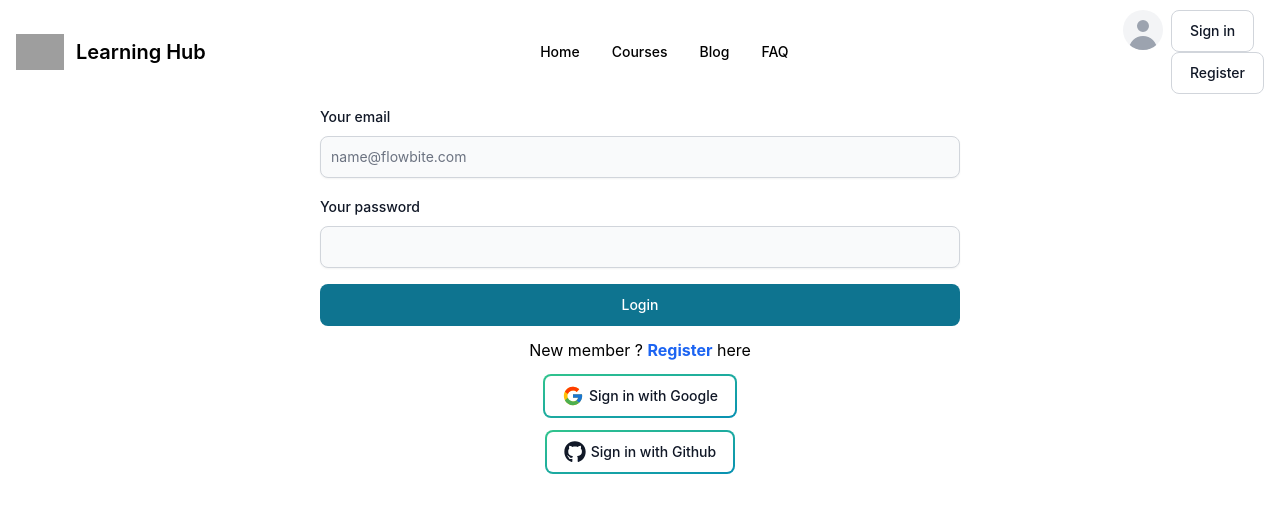
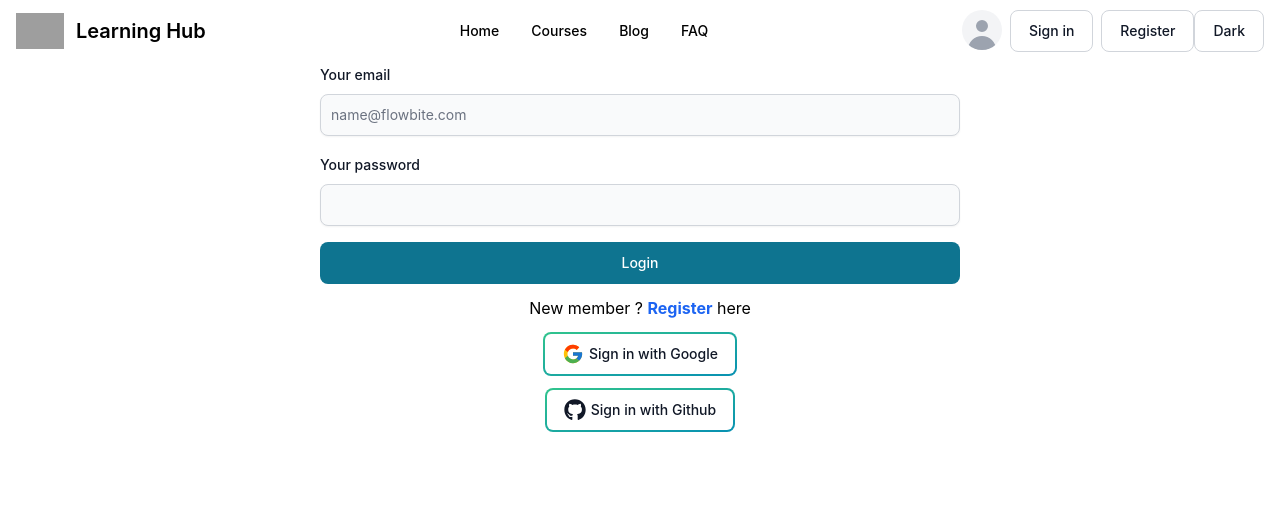
Before and after one commit to Marufhossain112/learning-platform-client, a React (Create React App) app: page /login in a window 1280 px wide. Shown: the top 512 px of the page. Built offline with nearby package versions, Linux system fonts and the light colour scheme; no server answers; grey boxes are pictures that could not be loaded.

Commit message:
toggle dark button added

```diff
--- a/src/Pages/Login/Login.js
+++ b/src/Pages/Login/Login.js
@@ -1,5 +1,5 @@
 import { GithubAuthProvider, GoogleAuthProvider } from "firebase/auth";
-import { Button, Checkbox, Label, TextInput } from "flowbite-react";
+import { Button,  Label, TextInput } from "flowbite-react";
 import React, { useContext } from "react";
 import { FcGoogle } from "react-icons/fc";
 import { FaGithub } from "react-icons/fa";
--- a/src/Pages/Navigation/Navigation.js
+++ b/src/Pages/Navigation/Navigation.js
@@ -1,11 +1,16 @@
 import { Avatar, Button, Navbar, Tooltip } from "flowbite-react";
 import React from "react";
+import { useState } from "react";
 import { useContext } from "react";
 import { Link, NavLink } from "react-router-dom";
 import { AuthContext } from "../../context/UserContext";
 
 const Navigation = () => {
   const { user, logOut } = useContext(AuthContext);
+  const [toggle, setToggle] = useState(false);
+  const handleToggle = () => {
+    setToggle(!toggle);
+  };
   const handleSignOut = () => {
     logOut()
       .then((result) => {
@@ -42,7 +47,7 @@ const Navigation = () => {
           >
             {<Avatar alt="user" img={user?.photoURL} rounded={true} />}
           </Tooltip>
-          <div>
+          {/* <div> */}
           {user?.uid ? (
             <Button onClick={handleSignOut} className="ms-4" color="light">
               Sign Out
@@ -57,7 +62,9 @@ const Navigation = () => {
               </Button>
             </>
           )}
-          </div>
+          <Button onClick={handleToggle} color="light">
+           {toggle ? "Light" : "Dark"}
+          </Button>
           <Navbar.Toggle />
         </div>
         <Navbar.Collapse>
```
Also changed, not shown: src/assests/dark.png (added), src/assests/light.png (added). Lines whose indentation alone changed are shown as unchanged.
